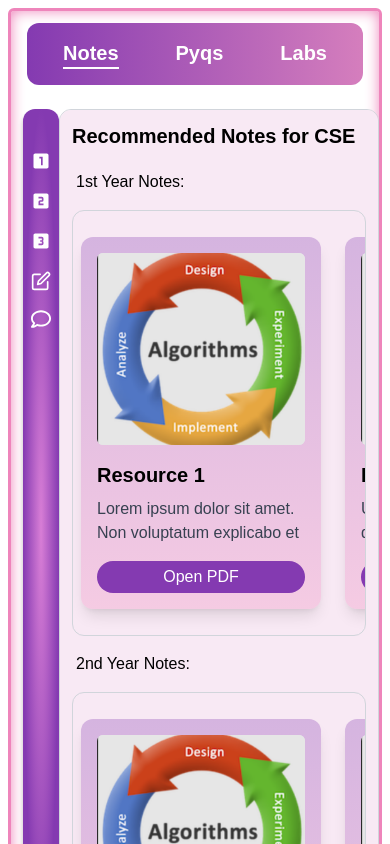
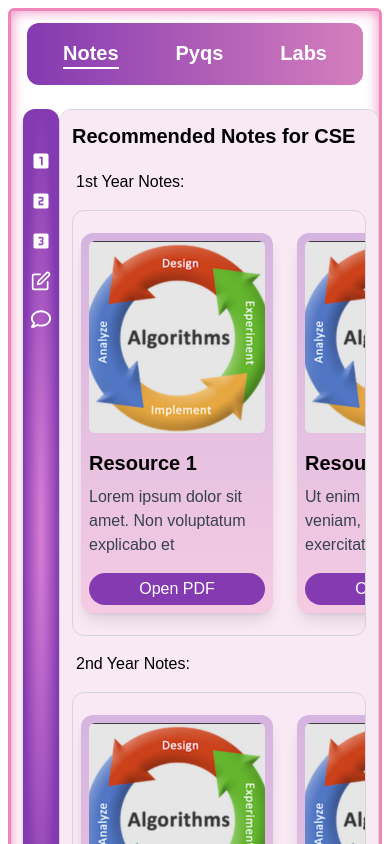
Before and after one commit to Soumyadipmaity1/k-prep, a Next.js app: page /cse-notes in a window 390 px wide. Shown: the top 844 px of the page. Built offline with nearby package versions, Linux system fonts and the light colour scheme; a web font is replaced by a local one.

Commit message:
refactor: Update RecommendedNotesCard component styling and responsiveness

```diff
--- a/src/components/RecommendedNotes/1st-Year/NotesCard.tsx
+++ b/src/components/RecommendedNotes/1st-Year/NotesCard.tsx
@@ -18,7 +18,7 @@ const Card: React.FC<CardProps> = ({ title, imageSrc, description, pdfUrl }) =>
   };
 
   return (
-    <div className="bg-recommended rounded-xl shadow-lg flex flex-col justify-center p-4 w-60 mx-2">
+    <div className="bg-recommended rounded-xl shadow-lg flex flex-col justify-center sm:p-4 p-2 w-48 sm:w-60 mx-2">
       <div className="h-48 w-full bg-gray-200 rounded-md mb-4 relative">
         <Image src={imageSrc} alt={title} layout="fill" objectFit="cover" className="rounded-md" />
       </div>
@@ -26,7 +26,7 @@ const Card: React.FC<CardProps> = ({ title, imageSrc, description, pdfUrl }) =>
       <p className="text-gray-700 mb-4">{description}</p>
       <button
         onClick={handleOpenPdf}
-        className="bg-[#843ab1] text-white px-4 py-1 rounded-full hover:bg-[#b864c8] text-center transition duration-300"
+        className="bg-[#843ab1] text-white sm:px-4 py-1 rounded-full hover:bg-[#b864c8] text-center transition duration-300"
       >
         Open PDF
       </button>
```
